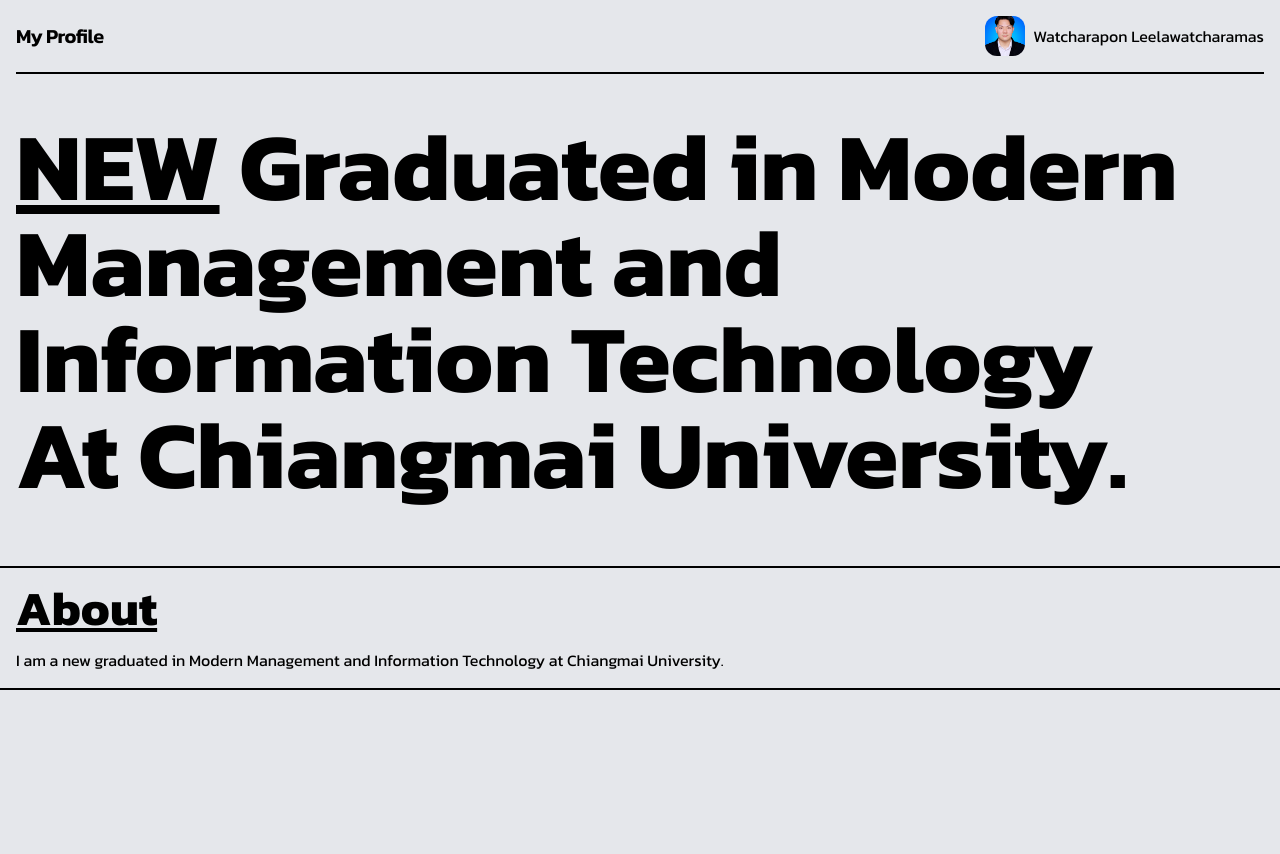
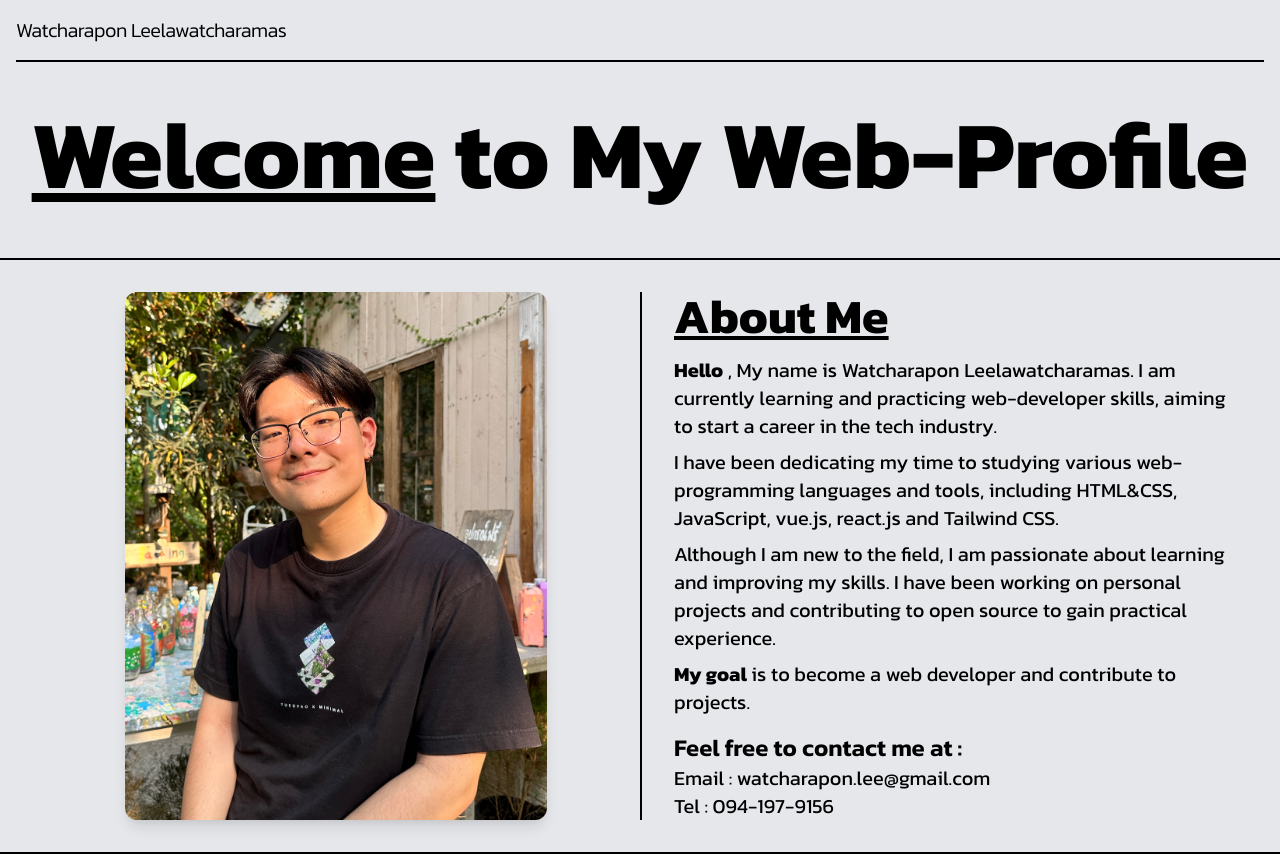
Before and after one commit to Watcharaponlee/Web-Prfofile, a website: page index.html in a window 1280 px wide. Before the commit the page ends 800 px from the top, so only its background shows below. Drawn offline with nearby package versions, Linux system fonts and the light colour scheme.

Commit message:
Update_19/7/2567

```diff
--- a/index.html
+++ b/index.html
@@ -9,38 +9,51 @@
     </style>
     <link href="./public/output.css" rel="stylesheet">
     <link href="https://cdn.jsdelivr.net/npm/tailwindcss@2.2.19/dist/tailwind.min.css" rel="stylesheet">
+    <link rel="icon" href="./image/favicon.ico" type="image/x-icon">
 </head>
 <body>
     <nav class=" p-4 ">
         <div class="border-b-2 pb-4 pt-0 border-black container mx-auto flex justify-between items-center">
             <div class="flex items-center flex-shrink-0 text-black mr-6">
-                <span class="font-semibold text-xl tracking-tight ">My Profile</span>
+                <span class="font-light text-xl tracking-tight ">Watcharapon Leelawatcharamas</span>
             </div>
-            <div class="block lg:hidden">
-                <button
-                    class="flex items-center px-3 py-2 border rounded text-gray-200 border-gray-400 hover:text-white hover:border-white">
-                    <svg class="h-3 w-3 fill-current" viewBox="0 0 20 20"
-                        xmlns="http://www.w3.org/2000/svg"><title>Menu</title><path
-                            d="M0 3h20v2H0V3zm0 6h20v2H0V9zm0 6h20v2H0v-2z"/></svg>
-                </button>
-            </div>
-            <div class="flex items-center">
-                <img src="./image/watcharapon.JPG"
-                    class="rounded-xl h-10 w-10 object-cover mr-2">
-                <span class="text-black">Watcharapon Leelawatcharamas</span>
-        </div>
     </nav>
 
-    <div class="container mx-auto px-4 pt-7 pb-16 border-b-2 border-black ">
-        <h1 class="text-8xl font-bold"><ins>NEW</ins> Graduated in Modern Management and Information Technology <br /> At Chiangmai University.</h1>
+    <div class="container mx-auto px-4 pt-7 pb-14 border-b-2 border-black text-center">
+        <h1 class="text-8xl font-bold"><ins>Welcome</ins> to My Web-Profile
     </div>
 
-    <div class="justify-end container mx-auto px-4 border-b-2 border-black pb-4 pt-4">
-        <h1 class="text-5xl font-bold underline">About</h1>
-        <p class="mt-4">
-            I am a new graduated in Modern Management and Information Technology at Chiangmai University.
-        </p>
-    </div>
+    <section class="container mx-auto p-8 flex flex-col md:flex-row border-b-2 border-black items-center">
+        <!-- รูปภาพ -->
+        <div class="w-full md:w-1/2 flex justify-center mb-4 md:mb-0">
+            <img src="./image/watcharapon_3.jpg" alt="Profile Picture" class="rounded-xl shadow-lg">
+        </div>
+        <!-- หัวข้อและเนื้อหา -->
+        <div class="w-full md:w-1/2 md:pl-8 border-l-2 border-black">
+            <h2 class="text-5xl font-bold mb-4 underline">About Me</h2>
+            <p class=" mb-2 text-xl font-normal">
+                <strong>Hello</strong> , My name is Watcharapon Leelawatcharamas.
+                I am currently learning and practicing web-developer skills,
+                aiming to start a career in the tech industry.
+            </p>
+            <p class="mb-2 text-xl font-normal">
+                I have been dedicating my time to studying various web-programming languages and tools, including HTML&CSS, JavaScript, vue.js, react.js and Tailwind CSS.
+            </p>
+            <p class="mb-2 text-xl font-normal">
+                Although I am new to the field, I am passionate about learning and improving my skills. I have been working on personal projects and contributing to open source to gain practical experience.
+            </p>
+            <p class="mb-2 text-xl font-normal">
+                <strong>My goal</strong> is to become a web developer and contribute to projects.
+            </p>
+            <p class="mt-4 text-2xl font-semibold">
+                Feel free to contact me at :
+            </p>
+            <p class="text-xl font-normal">
+                Email : watcharapon.lee@gmail.com<br />Tel : 094-197-9156
+            </p>
+        </div>
+    </section>
+
 
 </body>
 </html>
@@ -51,4 +64,8 @@
     font-style: normal;
     background-color: rgb(229 231 235);
 }
+img{
+    /* width: 30rem; */
+    height: 33rem;
+}
 </style>
```
Also changed, not shown: image/favicon.ico (added), image/watcharapon_3.jpg (added).
